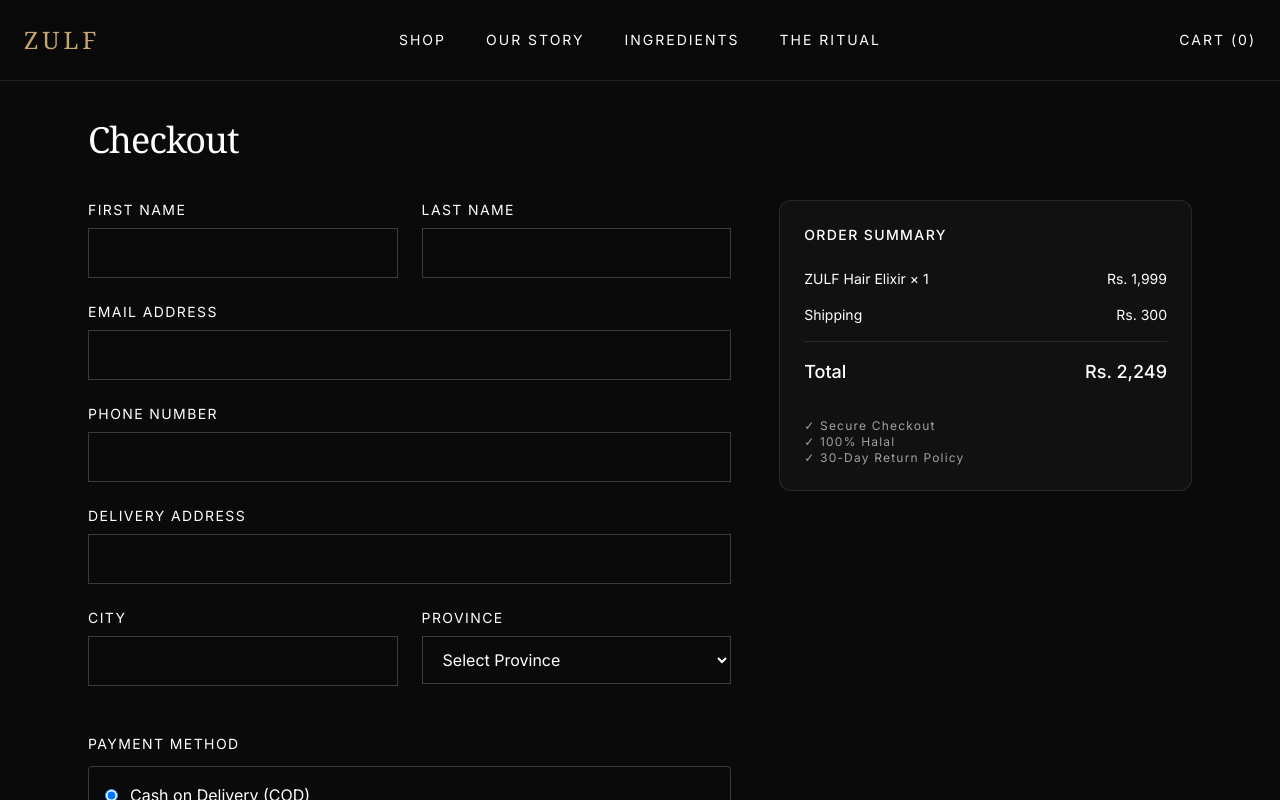
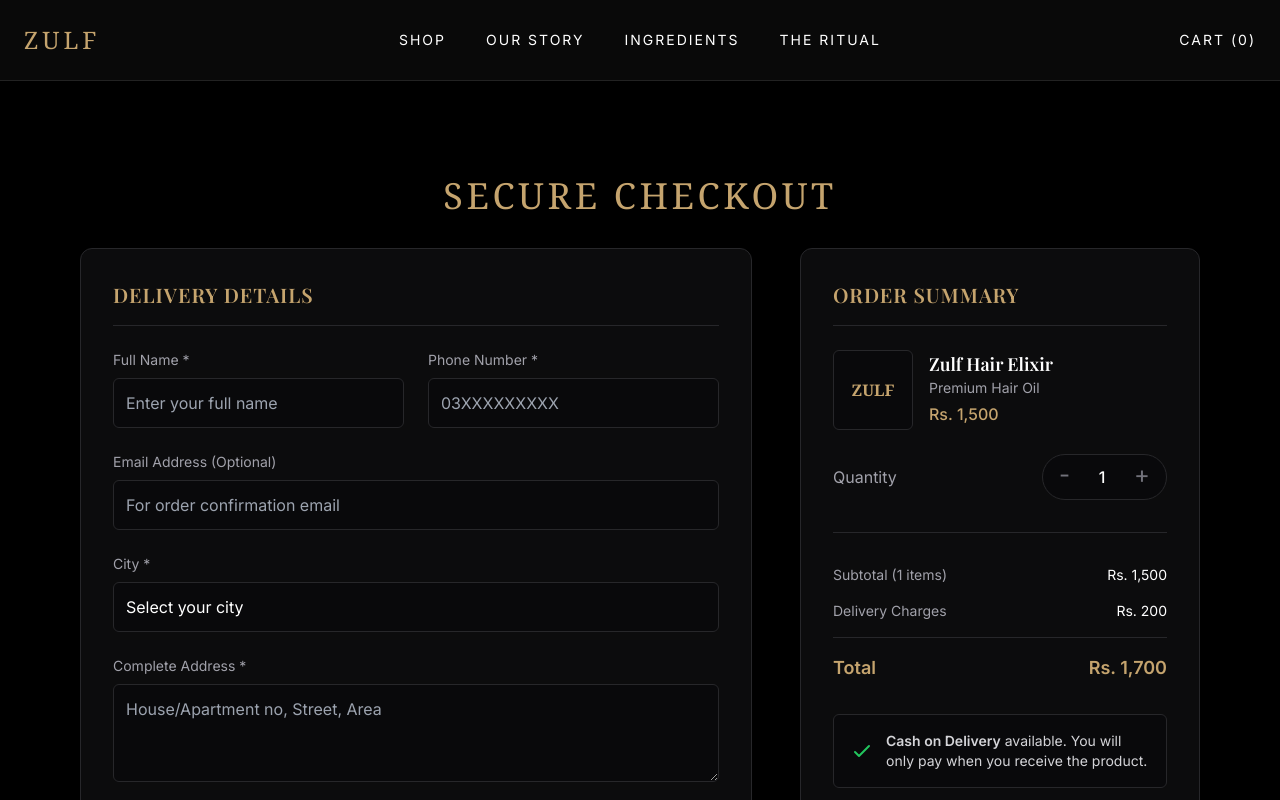
Before and after one commit to tehreemejaz382/zulf-website, a Next.js app: page /checkout in a window 1280 px wide. Shown: the top 800 px of the page. Built offline with nearby package versions, Linux system fonts and the light colour scheme.

Commit message:
Added secure checkout page

```diff
--- /dev/null
+++ b/app/checkout/confirmation/page.tsx
@@ -0,0 +1,74 @@
+"use client";
+
+import Link from "next/link";
+import { useSearchParams } from "next/navigation";
+import { Suspense } from "react";
+
+function ConfirmationContent() {
+  const searchParams = useSearchParams();
+  const orderId = searchParams.get("orderId");
+
+  return (
+    <div className="bg-zinc-900/50 p-8 md:p-12 rounded-xl border border-zinc-800 text-center">
+      <div className="w-20 h-20 bg-green-900/30 text-green-500 rounded-full flex items-center justify-center mx-auto mb-6">
+        <svg className="w-10 h-10" fill="none" stroke="currentColor" viewBox="0 0 24 24">
+          <path strokeLinecap="round" strokeLinejoin="round" strokeWidth="2" d="M5 13l4 4L19 7"></path>
+        </svg>
+      </div>
+
+      <h2 className="text-3xl text-[#C5A46E] font-serif mb-4 uppercase tracking-wider">
+        Order Confirmed!
+      </h2>
+
+      <p className="text-zinc-300 text-lg mb-8 max-w-md mx-auto">
+        Thank you for choosing Zulf Hair. Your order has been received and is being processed.
+      </p>
+
+      {orderId && (
+        <div className="bg-zinc-950 border border-zinc-800 rounded-lg p-6 mb-8 max-w-sm mx-auto">
+          <p className="text-zinc-500 text-sm mb-1 uppercase tracking-widest">Order Number</p>
+          <p className="text-2xl font-bold text-[#C5A46E]">{orderId}</p>
+        </div>
+      )}
+
+      <div className="space-y-4">
+        <p className="text-zinc-400">
+          You will receive a confirmation email shortly. We will dispatch your order within 24 hours.
+        </p>
+
+        <p className="text-zinc-500 text-sm">
+          Payment Method: <span className="text-zinc-300 font-semibold">Cash on Delivery</span>
+        </p>
+      </div>
+
+      <div className="mt-12 flex flex-col sm:flex-row items-center justify-center gap-4">
+        <Link
+          href="/"
+          className="bg-zinc-800 text-white hover:bg-zinc-700 font-bold py-3 px-8 rounded-full transition-colors duration-300 uppercase tracking-widest text-sm w-full sm:w-auto text-center"
+        >
+          Return to Home
+        </Link>
+        <a
+          href="https://wa.me/923104622755"
+          target="_blank"
+          rel="noopener noreferrer"
+          className="bg-[#C5A46E] text-black hover:bg-white font-bold py-3 px-8 rounded-full transition-colors duration-300 uppercase tracking-widest text-sm w-full sm:w-auto text-center"
+        >
+          Chat on WhatsApp
+        </a>
+      </div>
+    </div>
+  );
+}
+
+export default function ConfirmationPage() {
+  return (
+    <div className="min-h-screen bg-black text-white pt-24 pb-12 flex items-center justify-center">
+      <div className="container mx-auto px-4 max-w-2xl">
+        <Suspense fallback={<div className="text-center text-[#C5A46E]">Loading confirmation...</div>}>
+          <ConfirmationContent />
+        </Suspense>
+      </div>
+    </div>
+  );
+}
--- a/app/checkout/page.tsx
+++ b/app/checkout/page.tsx
@@ -1,174 +1,247 @@
-'use client';
+"use client";
 
-import React, { useState } from 'react';
+import { useState } from "react";
+import { useRouter } from "next/navigation";
+import Image from "next/image";
+
+const API_URL = "https://script.google.com/macros/s/AKfycbxkM9FUYrjYUa02ByRkIsrPe0Va_C_u2XkcSgGR5oHOqSeinJn_w33xwojYEZPIjE8/exec";
 
 export default function CheckoutPage() {
-  const [formData, setFormData] = useState({
-    firstName: '',
-    lastName: '',
-    email: '',
-    phone: '',
-    address: '',
-    city: '',
-    province: '',
+  const router = useRouter();
+  const [loading, setLoading] = useState(false);
+  const [error, setError] = useState("");
+  const [quantity, setQuantity] = useState(1);
+  const pricePerBottle = 1500;
+  const deliveryCharges = 200; // Rs. 200 delivery charge for Pakistan
+
+  const totalAmount = (quantity * pricePerBottle) + deliveryCharges;
+
+  const handleSubmit = async (e: React.FormEvent<HTMLFormElement>) => {
+    e.preventDefault();
+    setLoading(true);
+    setError("");
+
+    const formData = new FormData(e.currentTarget);
+    const data = {
+      action: "newOrder",
+      customerName: formData.get("fullName"),
+      phone: formData.get("phone"),
+      email: formData.get("email") || "",
+      city: formData.get("city"),
+      address: formData.get("address"),
+      product: "Zulf Hair Elixir",
+      quantity: quantity,
+      unitPrice: pricePerBottle,
+      shippingCharges: deliveryCharges,
+      orderSource: "Website",
+      customerNotes: formData.get("notes") || "",
+    };
+
+    try {
+      const response = await fetch(API_URL, {
+        method: "POST",
+        headers: { "Content-Type": "application/json" },
+        body: JSON.stringify(data),
       });
 
-  const handleChange = (e: React.ChangeEvent<HTMLInputElement | HTMLSelectElement>) => {
-    setFormData({ ...formData, [e.target.name]: e.target.value });
-  };
+      // Google Apps Script responds with redirect sometimes, but standard fetch follows it
+      let result;
+      if (response.redirected) {
+        const redirectedResponse = await fetch(response.url);
+        result = await redirectedResponse.json();
+      } else {
+        result = await response.json();
+      }
 
-  const handleSubmit = (e: React.FormEvent) => {
-    e.preventDefault();
-    alert('Order placed successfully! (This is a demo)');
+      if (result.success) {
+        // Redirect to confirmation page with orderId
+        router.push(`/checkout/confirmation?orderId=${result.orderId}`);
+      } else {
+        setError(result.error || "Failed to place order. Please try again.");
+      }
+    } catch (err) {
+      console.error(err);
+      setError("Network error. Please check your connection and try again.");
+    } finally {
+      setLoading(false);
+    }
   };
 
   return (
-    <div className="max-w-6xl mx-auto px-6 pt-10 pb-20">
-      <h1 className="text-4xl tracking-[-1px] font-serif mb-10">Checkout</h1>
+    <div className="min-h-screen bg-black text-white pt-24 pb-12">
+      <div className="container mx-auto px-4 max-w-6xl">
+        <h1 className="text-3xl md:text-4xl font-serif text-[#C5A46E] mb-8 text-center uppercase tracking-widest">
+          Secure Checkout
+        </h1>
 
-      <div className="grid lg:grid-cols-5 gap-x-12">
+        <div className="flex flex-col lg:flex-row gap-12">
+          {/* Form Section */}
+          <div className="flex-1 bg-zinc-900/50 p-6 md:p-8 rounded-xl border border-zinc-800">
+            <h2 className="text-xl text-[#C5A46E] mb-6 font-semibold uppercase tracking-wider border-b border-zinc-800 pb-4">
+              Delivery Details
+            </h2>
 
-        {/* Checkout Form */}
-        <div className="lg:col-span-3">
+            {error && (
+              <div className="bg-red-900/50 border border-red-500 text-red-200 p-4 rounded-md mb-6">
+                {error}
+              </div>
+            )}
+
             <form onSubmit={handleSubmit} className="space-y-6">
-
               <div className="grid grid-cols-1 md:grid-cols-2 gap-6">
                 <div>
-                <label className="block text-sm tracking-widest mb-2">FIRST NAME</label>
+                  <label className="block text-sm text-zinc-400 mb-2">Full Name *</label>
                   <input
+                    required
+                    name="fullName"
                     type="text"
-                  name="firstName"
-                  value={formData.firstName}
-                  onChange={handleChange}
-                  className="w-full bg-transparent border border-white/20 px-4 py-3 focus:outline-none focus:border-[#C5A46E]"
-                  required
+                    className="w-full bg-zinc-950 border border-zinc-800 p-3 rounded-md focus:border-[#C5A46E] focus:outline-none transition-colors"
+                    placeholder="Enter your full name"
                   />
                 </div>
                 <div>
-                <label className="block text-sm tracking-widest mb-2">LAST NAME</label>
+                  <label className="block text-sm text-zinc-400 mb-2">Phone Number *</label>
                   <input
-                  type="text"
-                  name="lastName"
-                  value={formData.lastName}
-                  onChange={handleChange}
-                  className="w-full bg-transparent border border-white/20 px-4 py-3 focus:outline-none focus:border-[#C5A46E]"
                     required
+                    name="phone"
+                    type="tel"
+                    className="w-full bg-zinc-950 border border-zinc-800 p-3 rounded-md focus:border-[#C5A46E] focus:outline-none transition-colors"
+                    placeholder="03XXXXXXXXX"
                   />
                 </div>
               </div>
 
               <div>
-              <label className="block text-sm tracking-widest mb-2">EMAIL ADDRESS</label>
+                <label className="block text-sm text-zinc-400 mb-2">Email Address (Optional)</label>
                 <input
+                  name="email"
                   type="email"
-                name="email"
-                value={formData.email}
-                onChange={handleChange}
-                className="w-full bg-transparent border border-white/20 px-4 py-3 focus:outline-none focus:border-[#C5A46E]"
-                required
+                  className="w-full bg-zinc-950 border border-zinc-800 p-3 rounded-md focus:border-[#C5A46E] focus:outline-none transition-colors"
+                  placeholder="For order confirmation email"
                 />
               </div>
 
               <div>
-              <label className="block text-sm tracking-widest mb-2">PHONE NUMBER</label>
+                <label className="block text-sm text-zinc-400 mb-2">City *</label>
+                <select
+                  required
+                  name="city"
+                  className="w-full bg-zinc-950 border border-zinc-800 p-3 rounded-md focus:border-[#C5A46E] focus:outline-none transition-colors appearance-none"
+                >
+                  <option value="">Select your city</option>
+                  <option value="Karachi">Karachi</option>
+                  <option value="Lahore">Lahore</option>
+                  <option value="Islamabad">Islamabad</option>
+                  <option value="Rawalpindi">Rawalpindi</option>
+                  <option value="Faisalabad">Faisalabad</option>
+                  <option value="Multan">Multan</option>
+                  <option value="Peshawar">Peshawar</option>
+                  <option value="Quetta">Quetta</option>
+                  <option value="Other">Other</option>
+                </select>
+              </div>
+
+              <div>
+                <label className="block text-sm text-zinc-400 mb-2">Complete Address *</label>
+                <textarea
+                  required
+                  name="address"
+                  rows={3}
+                  className="w-full bg-zinc-950 border border-zinc-800 p-3 rounded-md focus:border-[#C5A46E] focus:outline-none transition-colors"
+                  placeholder="House/Apartment no, Street, Area"
+                ></textarea>
+              </div>
+
+              <div>
+                <label className="block text-sm text-zinc-400 mb-2">Special Instructions (Optional)</label>
                 <input
-                type="tel"
-                name="phone"
-                value={formData.phone}
-                onChange={handleChange}
-                className="w-full bg-transparent border border-white/20 px-4 py-3 focus:outline-none focus:border-[#C5A46E]"
-                required
+                  name="notes"
+                  type="text"
+                  className="w-full bg-zinc-950 border border-zinc-800 p-3 rounded-md focus:border-[#C5A46E] focus:outline-none transition-colors"
+                  placeholder="E.g., Please call before delivery"
                 />
               </div>
 
-            <div>
-              <label className="block text-sm tracking-widest mb-2">DELIVERY ADDRESS</label>
-              <input
-                type="text"
-                name="address"
-                value={formData.address}
-                onChange={handleChange}
-                className="w-full bg-transparent border border-white/20 px-4 py-3 focus:outline-none focus:border-[#C5A46E]"
-                required
-              />
+              <div className="pt-4">
+                <button
+                  type="submit"
+                  disabled={loading}
+                  className="w-full bg-[#C5A46E] text-black font-bold py-4 px-8 rounded-full hover:bg-white transition-colors duration-300 uppercase tracking-widest text-sm disabled:opacity-50 disabled:cursor-not-allowed"
+                >
+                  {loading ? "Processing..." : "Place Order (Cash on Delivery)"}
+                </button>
+                <p className="text-zinc-500 text-xs text-center mt-4">
+                  By placing this order, you agree to pay cash upon delivery.
+                </p>
+              </div>
+            </form>
           </div>
 
-            <div className="grid grid-cols-1 md:grid-cols-2 gap-6">
-              <div>
-                <label className="block text-sm tracking-widest mb-2">CITY</label>
-                <input
-                  type="text"
-                  name="city"
-                  value={formData.city}
-                  onChange={handleChange}
-                  className="w-full bg-transparent border border-white/20 px-4 py-3 focus:outline-none focus:border-[#C5A46E]"
-                  required
-                />
+          {/* Order Summary */}
+          <div className="lg:w-[400px]">
+            <div className="bg-zinc-900/50 p-6 md:p-8 rounded-xl border border-zinc-800 sticky top-24">
+              <h2 className="text-xl text-[#C5A46E] mb-6 font-semibold uppercase tracking-wider border-b border-zinc-800 pb-4">
+                Order Summary
+              </h2>
+
+              <div className="flex gap-4 mb-6">
+                <div className="w-20 h-20 bg-zinc-950 border border-zinc-800 rounded-md overflow-hidden relative">
+                  {/* Ideally, we'd use next/image here, but fallback to simple div if no image */}
+                  <div className="absolute inset-0 flex items-center justify-center text-[#C5A46E] font-serif font-bold">
+                    ZULF
                   </div>
-              <div>
-                <label className="block text-sm tracking-widest mb-2">PROVINCE</label>
-                <select
-                  name="province"
-                  value={formData.province}
-                  onChange={handleChange}
-                  className="w-full bg-[#0A0A0A] border border-white/20 px-4 py-3 focus:outline-none focus:border-[#C5A46E]"
-                  required
-                >
-                  <option value="">Select Province</option>
-                  <option value="Punjab">Punjab</option>
-                  <option value="Sindh">Sindh</option>
-                  <option value="KPK">Khyber Pakhtunkhwa</option>
-                  <option value="Balochistan">Balochistan</option>
-                  <option value="Islamabad">Islamabad</option>
-                </select>
+                </div>
+                <div className="flex-1">
+                  <h3 className="font-semibold text-lg">Zulf Hair Elixir</h3>
+                  <p className="text-zinc-400 text-sm">Premium Hair Oil</p>
+                  <p className="text-[#C5A46E] font-medium mt-1">Rs. {pricePerBottle.toLocaleString()}</p>
                 </div>
               </div>
 
-            {/* Payment Method */}
-            <div className="pt-6">
-              <label className="block text-sm tracking-widest mb-3">PAYMENT METHOD</label>
-              <div className="border border-white/20 p-4 rounded">
-                <label className="flex items-center gap-3">
-                  <input type="radio" name="payment" defaultChecked />
-                  <span>Cash on Delivery (COD)</span>
-                </label>
-                <p className="text-xs text-white/50 mt-2 ml-6">Pay when your order is delivered.</p>
+              <div className="flex items-center justify-between mb-8 pb-8 border-b border-zinc-800">
+                <span className="text-zinc-400">Quantity</span>
+                <div className="flex items-center gap-4 bg-zinc-950 rounded-full border border-zinc-800 px-4 py-1">
+                  <button
+                    type="button"
+                    onClick={() => setQuantity(Math.max(1, quantity - 1))}
+                    className="text-2xl text-zinc-500 hover:text-white pb-1"
+                  >
+                    -
+                  </button>
+                  <span className="w-8 text-center font-medium">{quantity}</span>
+                  <button
+                    type="button"
+                    onClick={() => setQuantity(Math.min(5, quantity + 1))}
+                    className="text-2xl text-zinc-500 hover:text-white pb-1"
+                  >
+                    +
+                  </button>
                 </div>
               </div>
 
-            <button
-              type="submit"
-              className="btn-gold w-full py-4 mt-6 tracking-[2px] text-base"
-            >
-              PLACE ORDER
-            </button>
-          </form>
-        </div>
-
-        {/* Order Summary Sidebar */}
-        <div className="lg:col-span-2 mt-12 lg:mt-0">
-          <div className="bg-[#111] p-6 rounded-xl border border-white/10 sticky top-24">
-            <h4 className="font-medium tracking-widest text-sm mb-6">ORDER SUMMARY</h4>
-
               <div className="space-y-4 text-sm">
                 <div className="flex justify-between">
-                <span>ZULF Hair Elixir × 1</span>
-                <span>Rs. 1,999</span>
+                  <span className="text-zinc-400">Subtotal ({quantity} items)</span>
+                  <span>Rs. {(quantity * pricePerBottle).toLocaleString()}</span>
                 </div>
                 <div className="flex justify-between">
-                <span>Shipping</span>
-                <span>Rs. 300</span>
+                  <span className="text-zinc-400">Delivery Charges</span>
+                  <span>Rs. {deliveryCharges}</span>
                 </div>
-              <div className="border-t border-white/10 pt-4 flex justify-between font-medium text-lg">
+                <div className="flex justify-between pt-4 border-t border-zinc-800 font-bold text-lg text-[#C5A46E]">
                   <span>Total</span>
-                <span>Rs. 2,249</span>
+                  <span>Rs. {totalAmount.toLocaleString()}</span>
                 </div>
               </div>
 
-            <div className="mt-8 text-xs text-white/60 tracking-widest">
-              <p>✓ Secure Checkout</p>
-              <p>✓ 100% Halal</p>
-              <p>✓ 30-Day Return Policy</p>
+              <div className="mt-8 bg-zinc-950 p-4 rounded-md border border-zinc-800 flex items-center gap-3">
+                <svg className="w-6 h-6 text-green-500 shrink-0" fill="none" stroke="currentColor" viewBox="0 0 24 24">
+                  <path strokeLinecap="round" strokeLinejoin="round" strokeWidth="2" d="M5 13l4 4L19 7"></path>
+                </svg>
+                <p className="text-sm text-zinc-300">
+                  <span className="font-bold">Cash on Delivery</span> available. You will only pay when you receive the product.
+                </p>
+              </div>
             </div>
           </div>
         </div>
--- a/app/page.tsx
+++ b/app/page.tsx
@@ -1,6 +1,7 @@
 'use client';
 import React from 'react';
 import { motion } from 'framer-motion';
+import Link from 'next/link';
 
 export default function ZulfHomepage() {
   return (
@@ -70,7 +71,7 @@
               A concentrated botanical elixir formulated to address the root causes of hair fall —
               weakened follicles, scalp inflammation, and nutrient deprivation.
             </p>
-            <a href="#shop" className="btn-gold tracking-[2px] px-9 py-4">SHOP NOW — Rs. 1,999</a>
+            <Link href="/checkout" className="btn-gold tracking-[2px] px-9 py-4">SHOP NOW - Rs. 1,500</Link>
           </div>
 
           <div className="mt-10 md:mt-0">
@@ -166,7 +167,7 @@
           <div>
             <h2 className="text-6xl tracking-[-2px] font-serif leading-none mb-8">Your Crown.<br />Your Ritual.<br />Your Choice.</h2>
             <p className="text-xl text-white/70 mb-8">ZULF Hair Elixir — 100ml · Four Ingredients · One Decision</p>
-            <a href="#shop" className="btn-gold tracking-[2px] px-10 py-4">SHOP ZULF HAIR ELIXIR — Rs. 1,999</a>
+            <Link href="/checkout" className="btn-gold tracking-[2px] px-10 py-4">SHOP ZULF HAIR ELIXIR - Rs. 1,500</Link>
           </div>
 
           <div className="mt-12 md:mt-0">
```
Also changed, not shown: fix-content.js (deleted, +0 -39 lines). Lines whose indentation alone changed are shown as unchanged.
